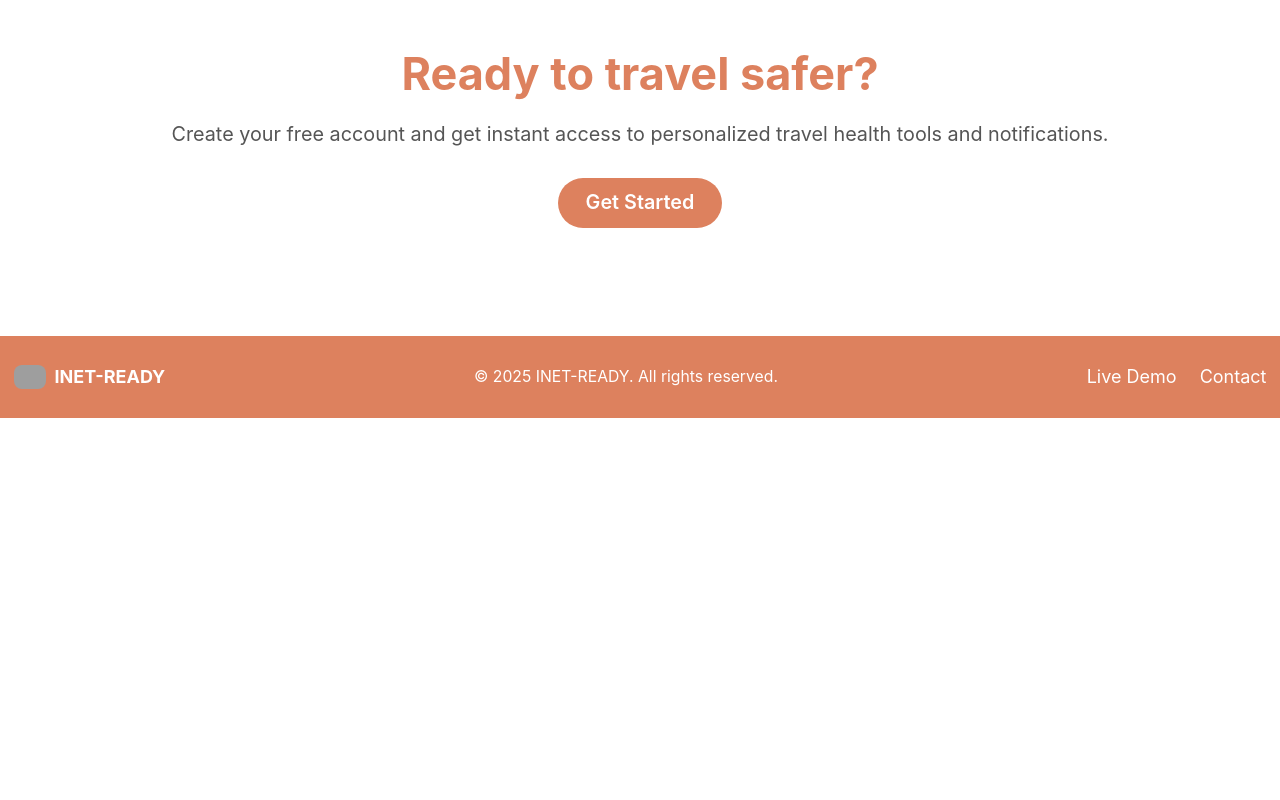
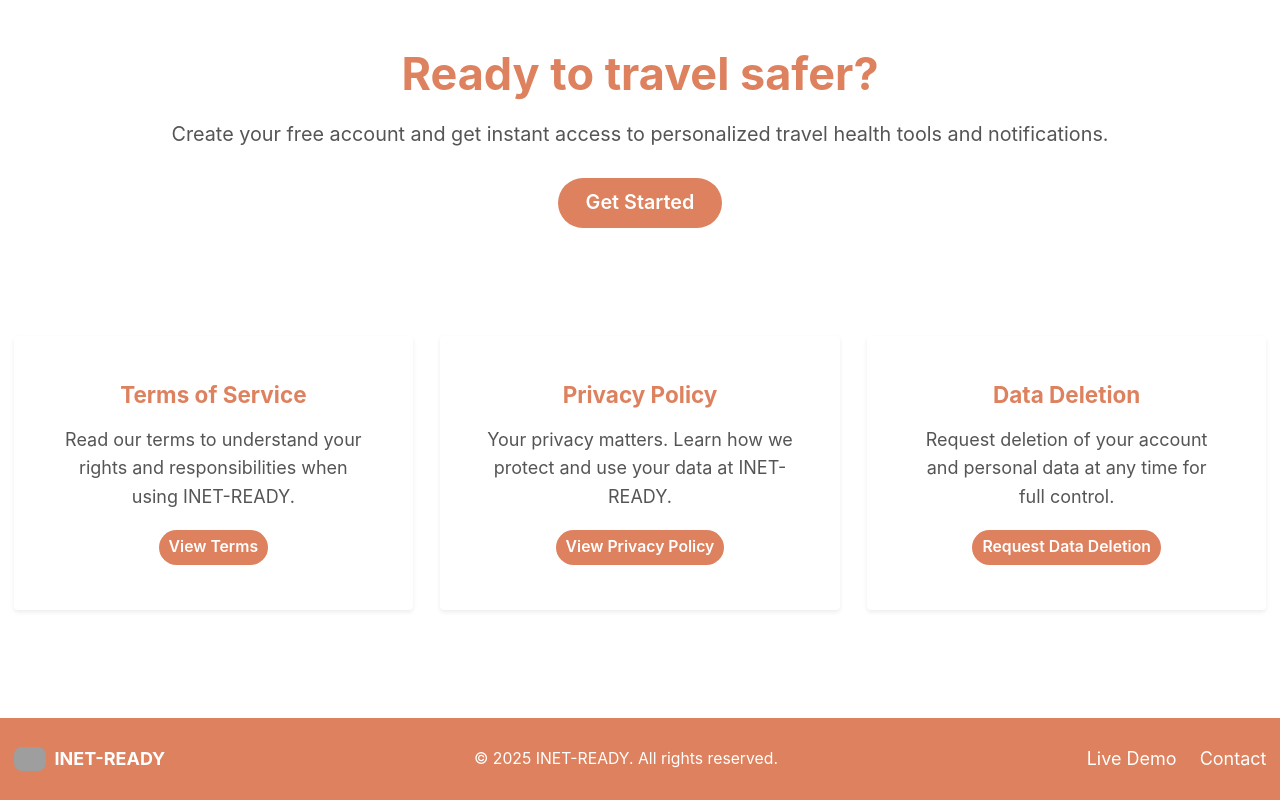
Before and after one commit to bpmiranda3099/INET-READY, a SvelteKit app: page / in a window 1280 px wide. Shown: the part 1921-2721 px from the top of the page. Before the commit the page ends 2339 px from the top, so only its background shows below. Built offline with nearby package versions, Linux system fonts and the light colour scheme; no server answers; grey boxes are pictures that could not be loaded.

Commit message:
feat: Add Terms, Privacy, and Data Deletion sections with informative cards

```diff
--- a/src/routes/+page.svelte
+++ b/src/routes/+page.svelte
@@ -166,6 +166,41 @@
 	</div>
   </section>
 
+  <!-- TERMS, PRIVACY, DATA DELETION SECTION -->
+  <section class="legal-section py-5" style="background:#fff;">
+	<div class="container">
+	  <div class="row g-4 justify-content-center">
+		<div class="col-12 col-md-4">
+		  <div class="card h-100 border-0 shadow-sm text-center">
+			<div class="card-body">
+			  <h5 class="card-title fw-bold mb-3" style="color:#dd815e;">Terms of Service</h5>
+			  <p class="card-text" style="color:#555;">Read our terms to understand your rights and responsibilities when using INET-READY.</p>
+			  <a href="/terms" class="btn btn-sm" style="background:#dd815e; color:#fff; border-radius:50px; font-weight:600;">View Terms</a>
+			</div>
+		  </div>
+		</div>
+		<div class="col-12 col-md-4">
+		  <div class="card h-100 border-0 shadow-sm text-center">
+			<div class="card-body">
+			  <h5 class="card-title fw-bold mb-3" style="color:#dd815e;">Privacy Policy</h5>
+			  <p class="card-text" style="color:#555;">Your privacy matters. Learn how we protect and use your data at INET-READY.</p>
+			  <a href="/privacy" class="btn btn-sm" style="background:#dd815e; color:#fff; border-radius:50px; font-weight:600;">View Privacy Policy</a>
+			</div>
+		  </div>
+		</div>
+		<div class="col-12 col-md-4">
+		  <div class="card h-100 border-0 shadow-sm text-center">
+			<div class="card-body">
+			  <h5 class="card-title fw-bold mb-3" style="color:#dd815e;">Data Deletion</h5>
+			  <p class="card-text" style="color:#555;">Request deletion of your account and personal data at any time for full control.</p>
+			  <a href="/data-deletion" class="btn btn-sm" style="background:#dd815e; color:#fff; border-radius:50px; font-weight:600;">Request Data Deletion</a>
+			</div>
+		  </div>
+		</div>
+	  </div>
+	</div>
+  </section>
+
   <!-- CONTACT/FOOTER -->
   <footer id="contact" class="border-0 py-4 mt-5" style="background:#dd815e;">
 	<div class="container d-flex flex-column flex-md-row justify-content-between align-items-center gap-3">
```
